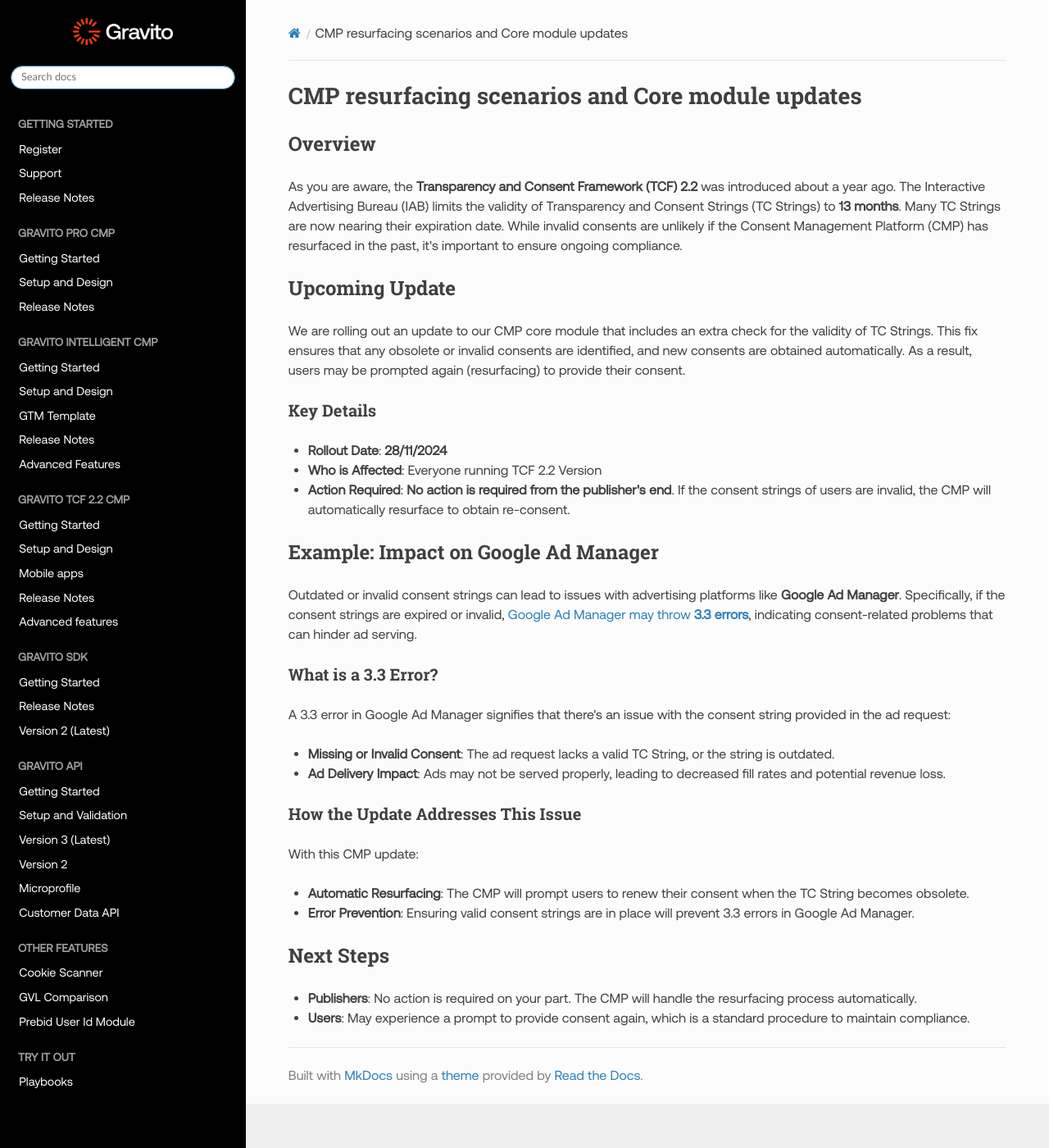
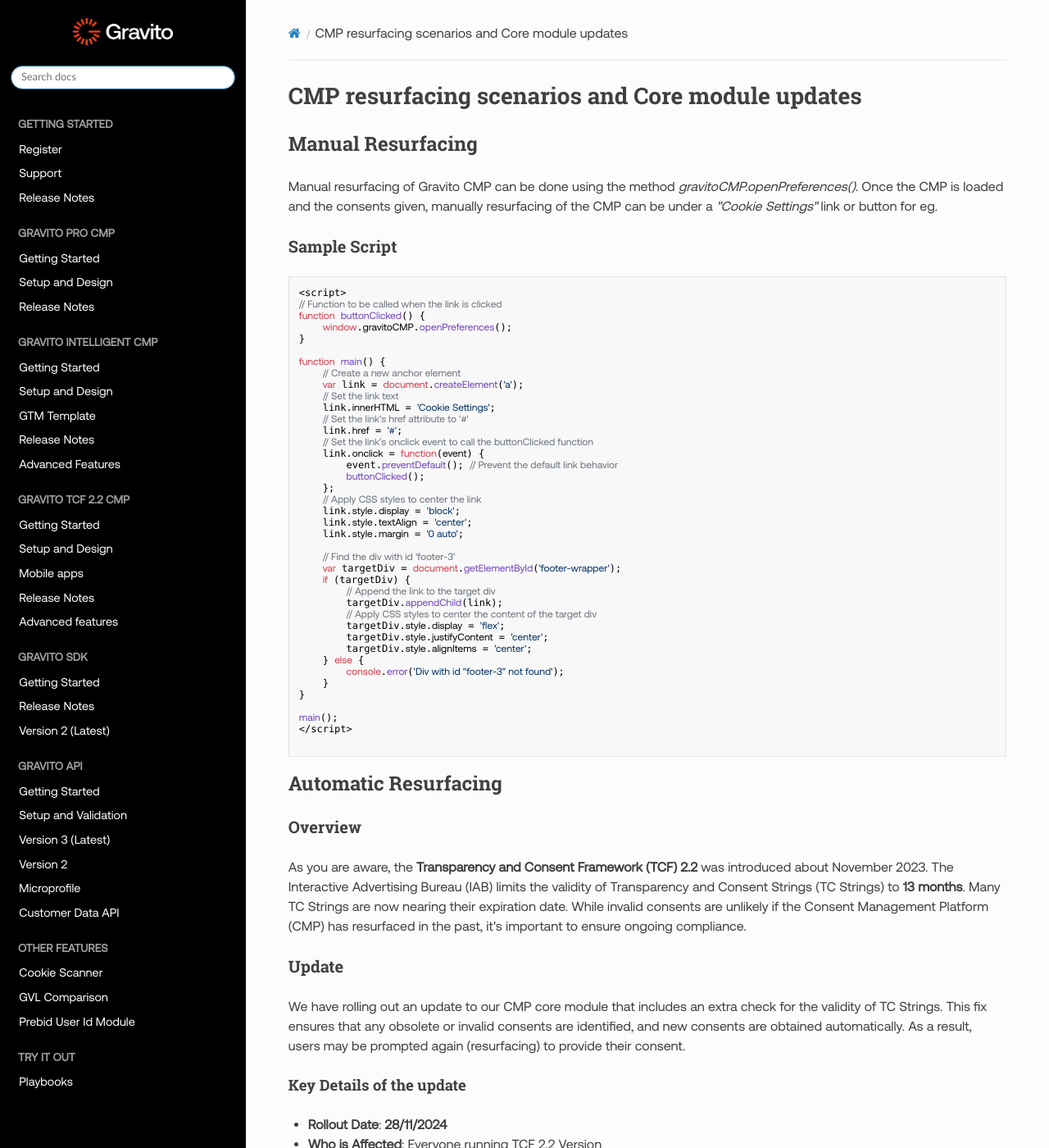
Before and after one commit to GravitoLtd/gravitoltd.github.io, an MkDocs documentation site: the page built from docs/Gravito_TCF_2.2_CMP/advanced/Resurfacing.md, in a window 1280 px wide and 1400 px high. Shown: the whole window at 82% size. Built offline with MkDocs 1.6.1, drawn with Linux system fonts in a browser that asks for light colours; nearby versions of some CDN libraries.

Commit message:
adding CMP resurfacing

````diff
--- a/docs/Gravito_TCF_2.2_CMP/advanced/Resurfacing.md
+++ b/docs/Gravito_TCF_2.2_CMP/advanced/Resurfacing.md
@@ -1,31 +1,82 @@
 # CMP resurfacing scenarios and Core module updates
 
-## Overview
+## Manual Resurfacing
 
-As you are aware, the **Transparency and Consent Framework (TCF) 2.2** was introduced about a year ago. The Interactive Advertising Bureau (IAB) limits the validity of Transparency and Consent Strings (TC Strings) to **13 months**. Many TC Strings are now nearing their expiration date. While invalid consents are unlikely if the Consent Management Platform (CMP) has resurfaced in the past, it's important to ensure ongoing compliance.
+Manual resurfacing of Gravito CMP can be done using the  method  *gravitoCMP.openPreferences()*. Once the CMP is loaded and the consents given,  manually resurfacing of the CMP can be under a *"Cookie Settings"* link or button for eg.
 
-## Upcoming Update
+### Sample Script
 
-We are rolling out an update to our CMP core module that includes an extra check for the validity of TC Strings. This fix ensures that any obsolete or invalid consents are identified, and new consents are obtained automatically. As a result, users may be prompted again (resurfacing) to provide their consent.
+```javascript
+<script>
+// Function to be called when the link is clicked
+function buttonClicked() {
+    window.gravitoCMP.openPreferences();
+}
 
-### Key Details
+function main() {
+    // Create a new anchor element
+    var link = document.createElement('a');
+    // Set the link text
+    link.innerHTML = 'Cookie Settings';
+    // Set the link's href attribute to '#'
+    link.href = '#';
+    // Set the link's onclick event to call the buttonClicked function
+    link.onclick = function(event) {
+        event.preventDefault(); // Prevent the default link behavior
+        buttonClicked();
+    };
+    // Apply CSS styles to center the link
+    link.style.display = 'block';
+    link.style.textAlign = 'center';
+    link.style.margin = '0 auto';
+
+    // Find the div with id 'footer-3'
+    var targetDiv = document.getElementById('footer-wrapper');
+    if (targetDiv) {
+        // Append the link to the target div
+        targetDiv.appendChild(link);
+        // Apply CSS styles to center the content of the target div
+        targetDiv.style.display = 'flex';
+        targetDiv.style.justifyContent = 'center';
+        targetDiv.style.alignItems = 'center';
+    } else {
+        console.error('Div with id "footer-3" not found');
+    }
+}
+
+main();
+</script>
+
+```
+
+## Automatic Resurfacing
+
+### Overview
+
+As you are aware, the **Transparency and Consent Framework (TCF) 2.2** was introduced about November 2023. The Interactive Advertising Bureau (IAB) limits the validity of Transparency and Consent Strings (TC Strings) to **13 months**. Many TC Strings are now nearing their expiration date. While invalid consents are unlikely if the Consent Management Platform (CMP) has resurfaced in the past, it's important to ensure ongoing compliance.
+
+### Update
+
+We have  rolling out an update to our CMP core module that includes an extra check for the validity of TC Strings. This fix ensures that any obsolete or invalid consents are identified, and new consents are obtained automatically. As a result, users may be prompted again (resurfacing) to provide their consent.
+
+#### Key Details of the update
 
 - **Rollout Date**: **28/11/2024**
 - **Who is Affected**: Everyone running TCF 2.2 Version
 - **Action Required**: **No action is required from the publisher's end**. If the consent strings of users are invalid, the CMP will automatically resurface to obtain re-consent.
 
-## Example: Impact on Google Ad Manager
+### Example: Impact on Google Ad Manager
 
 Outdated or invalid consent strings can lead to issues with advertising platforms like **Google Ad Manager**. Specifically, if the consent strings are expired or invalid, [Google Ad Manager may throw **3.3 errors**](https://support.google.com/admanager/answer/9999955?hl=en), indicating consent-related problems that can hinder ad serving.
 
-### What is a 3.3 Error?
+#### What is a 3.3 Error?
 
 A 3.3 error in Google Ad Manager signifies that there's an issue with the consent string provided in the ad request:
 
 - **Missing or Invalid Consent**: The ad request lacks a valid TC String, or the string is outdated.
 - **Ad Delivery Impact**: Ads may not be served properly, leading to decreased fill rates and potential revenue loss.
 
-### How the Update Addresses This Issue
+#### How the Update Addresses This Issue
 
 With this CMP update:
 
@@ -33,7 +84,7 @@
 - **Error Prevention**: Ensuring valid consent strings are in place will prevent 3.3 errors in Google Ad Manager.
 
 
-## Next Steps
+### Next Steps
 
 - **Publishers**: No action is required on your part. The CMP will handle the resurfacing process automatically.
 - **Users**: May experience a prompt to provide consent again, which is a standard procedure to maintain compliance.
````
Also changed, not shown: docs/Gravito_TCF_2.2_CMP/Advanced_features.md (+1 -0 lines).
